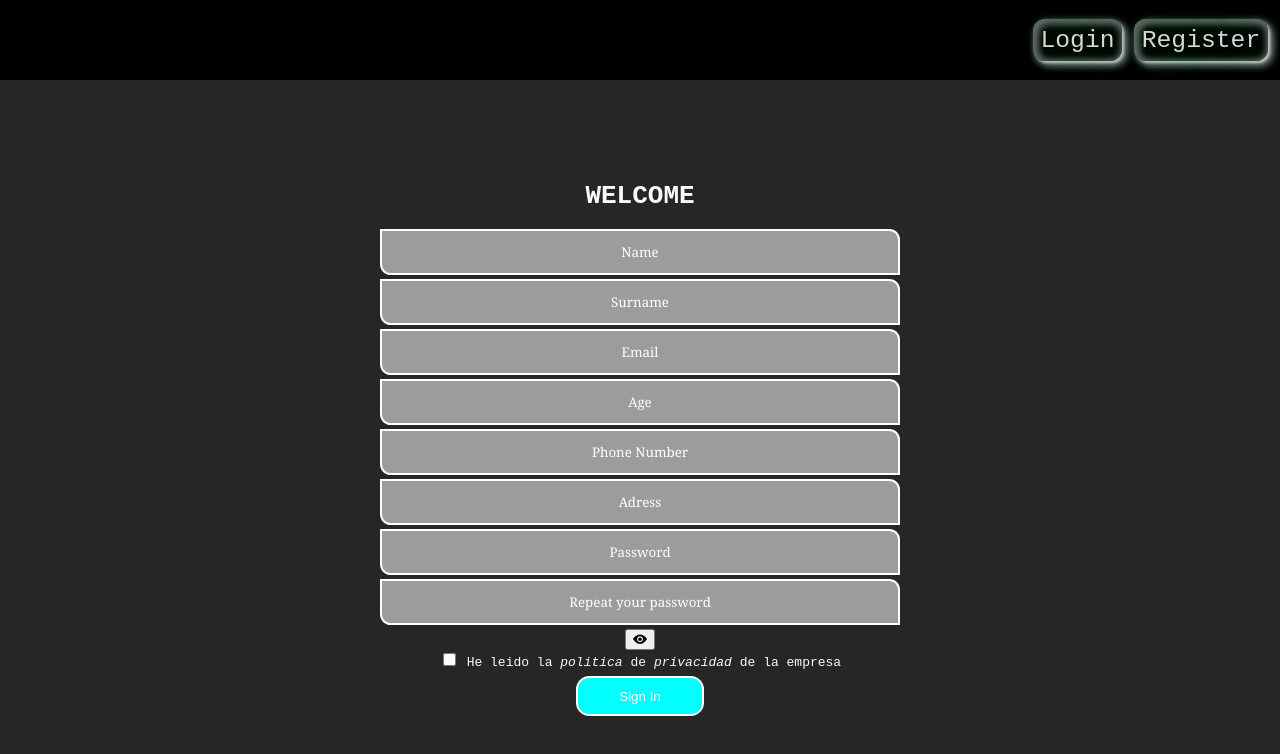
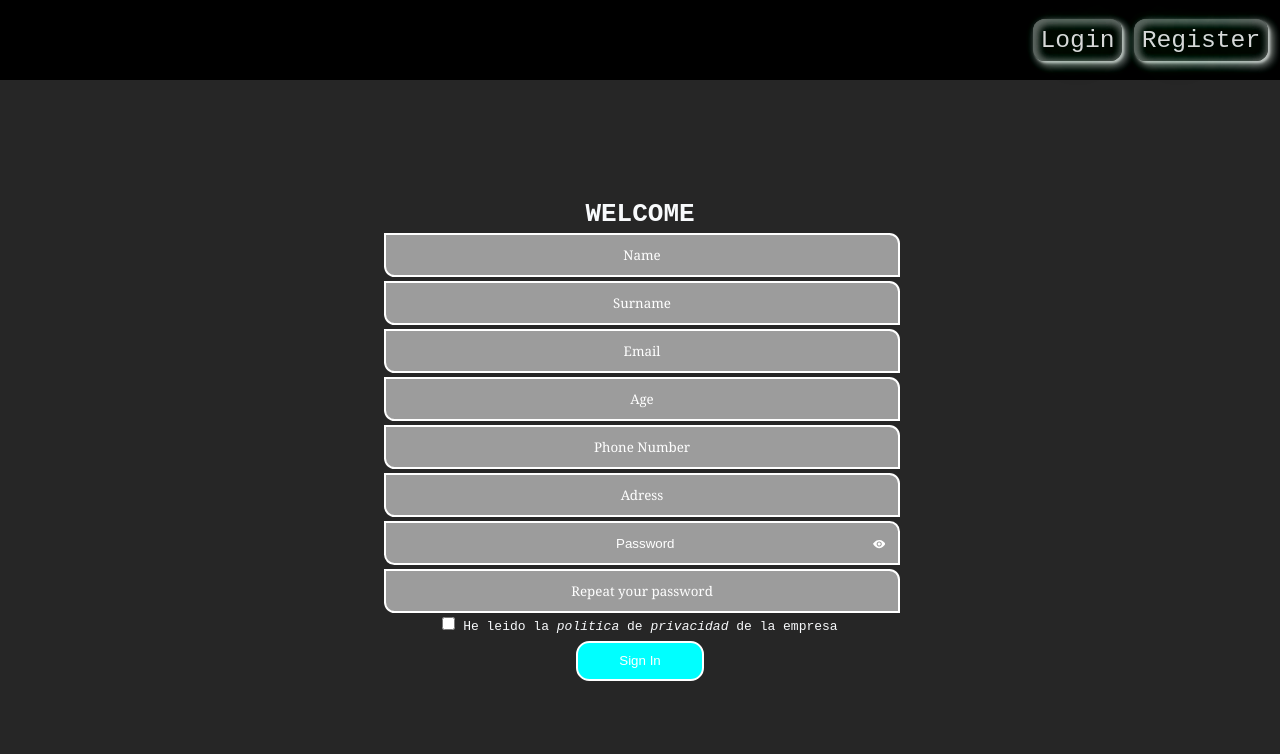
Before and after one commit to Coquixo/React-Group-Project, a React (Create React App) app: page /register in a window 1280 px wide. Shown: the top 754 px of the page. Built offline with nearby package versions, Linux system fonts and the light colour scheme.

Commit message:
Sign in form functionality details improved

```diff
--- /dev/null
+++ b/src/components/icons/EyeIcon.jsx
@@ -0,0 +1,22 @@
+import React from "react";
+
+const EyeIcon = ({ classes, onClick }) => {
+  const handleClick = () => {
+    onClick();
+  };
+
+  return (
+    <svg
+      onClick={handleClick}
+      className={classes}
+      xmlns="http://www.w3.org/2000/svg"
+      width="14"
+      height="12"
+      viewBox="0 0 24 20"
+    >
+      <path d="M15 12c0 1.654-1.346 3-3 3s-3-1.346-3-3 1.346-3 3-3 3 1.346 3 3zm9-.449s-4.252 8.449-11.985 8.449c-7.18 0-12.015-8.449-12.015-8.449s4.446-7.551 12.015-7.551c7.694 0 11.985 7.551 11.985 7.551zm-7 .449c0-2.757-2.243-5-5-5s-5 2.243-5 5 2.243 5 5 5 5-2.243 5-5z" />
+    </svg>
+  );
+};
+
+export default EyeIcon;
--- /dev/null
+++ b/src/components/icons/EyeSlashIcon.jsx
@@ -0,0 +1,29 @@
+import React from "react";
+
+const EyeSlashIcon = ({ classes, onClick }) => {
+  const handleClick = () => {
+    onClick();
+  };
+
+  return (
+    <svg
+      xmlns="http://www.w3.org/2000/svg"
+      fill="none"
+      width="14"
+      height="12"
+      viewBox="0 0 24 20"
+      strokeWidth={1.5}
+      stroke="currentColor"
+      className={classes}
+      onClick={handleClick}
+    >
+      <path
+        strokeLinecap="round"
+        strokeLinejoin="round"
+        d="M3.98 8.223A10.477 10.477 0 001.934 12C3.226 16.338 7.244 19.5 12 19.5c.993 0 1.953-.138 2.863-.395M6.228 6.228A10.45 10.45 0 0112 4.5c4.756 0 8.773 3.162 10.065 7.498a10.523 10.523 0 01-4.293 5.774M6.228 6.228L3 3m3.228 3.228l3.65 3.65m7.894 7.894L21 21m-3.228-3.228l-3.65-3.65m0 0a3 3 0 10-4.243-4.243m4.242 4.242L9.88 9.88"
+      />
+    </svg>
+  );
+};
+
+export default EyeSlashIcon;
--- a/src/containers/User/Login/Login.jsx
+++ b/src/containers/User/Login/Login.jsx
@@ -26,14 +26,14 @@ const Login = () => {
     //Hooks:
     //Hooks de credenciales de usuario:
     const [user, setUser] = useState({
-        email: '',
-        password: ''
+        email: "",
+        password: ""
     });
 
 
     const [userError, setUserError] = useState({
-        emailError: '',
-        passwordError: '',
+        emailError: "",
+        passwordError: "",
 
     })
 
@@ -48,21 +48,34 @@ const Login = () => {
     }
 
 
-    const errorHandler = (e) => {
+    // const errorHandler = (e) => {
 
-        let error = '';
+    //     let error = "";
 
-        error = errorCheck(e.target.name, e.target.value);
+    //     error = errorCheck(e.target.name, e.target.value);
 
 
-        setUserError((prevState) => ({
-            ...prevState,
-            [e.target.name + 'Error']: error
-        }));
+    //     setUserError((prevState) => ({
+    //         ...prevState,
+    //         [e.target.name + 'Error']: error
+    //     }));
 
 
+    // }
+
+    const errorHandler = (field, value, type) => {
+
+        let error = "";
+
+        error = errorCheck(value, type);
+
+        setUserError(((prevState) => ({
+            ...prevState,
+            [field + "Error"]: error
+
+        })));
+
     }
-
 
 
     //Life cycle-methods:
@@ -141,9 +154,11 @@ const Login = () => {
         <div className='loginDesign'>
             <div className='inputsContainer'>
                 <h1 className=''>PLEASE ENTER YOUR DETAILS TO LOGIN</h1>
-                <input type="email" name='email' placeholder='example@gmail.com' onChange={(e) => inputHandler(e)} onBlur={(e) => errorHandler(e)} className={userError.emailError === '' ? 'inputLogin' : 'inputLogin inputLoginError'} />
+                <input type="email" name='email' placeholder='example@gmail.com'
+                    onChange={(e) => inputHandler(e)} onBlur={(e) => errorHandler(e)} className={userError.emailError === '' ? 'inputLogin' : 'inputLogin inputLoginError'} />
                 <div className='errorMessage'>{userError.emailError}</div>
-                <input type="password" name='password' placeholder='password' onChange={(e) => inputHandler(e)} onBlur={(e) => errorHandler(e)} className={userError.passwordError === '' ? 'inputLogin' : 'inputLogin inputLoginError'} />
+                <input type="password" name='password' placeholder='password'
+                    onChange={(e) => inputHandler(e)} onBlur={(e) => errorHandler(e.target.name, e.target.value, "password")} className={userError.passwordError === '' ? 'inputLogin' : 'inputLogin inputLoginError'} />
                 <div className='errorMessage'>{userError.passwordError}</div>
             </div>
             <div onClick={() => logMe()} className='buttonDesign'>
--- a/src/containers/User/Register/Register.jsx
+++ b/src/containers/User/Register/Register.jsx
@@ -1,11 +1,11 @@
-
-import React, { useEffect, useState } from 'react';
-import { errorCheck } from '../../../services/errorManage'
-import './Register.scss'
-
+import React, { useEffect, useState } from "react";
+import { errorCheck } from "../../../services/errorManage";
+import { useNavigate } from "react-router-dom";
+import "./Register.scss";
+import EyeIcon from "../../../components/icons/EyeIcon";
+import EyeSlashIcon from "../../../components/icons/EyeSlashIcon";
 
 const Register = () => {
-
   //Hooks
   const [user, setUser] = useState({
     name: "",
@@ -15,7 +15,7 @@ const Register = () => {
     phone: "",
     adress: "",
     password: "",
-        password2: ""
+    password2: "",
   });
 
   const [userError, setUserError] = useState({
@@ -26,103 +26,165 @@ const Register = () => {
     phoneError: "",
     adressError: "",
     passwordError: "",
-        password2Error: ""
+    password2Error: "",
   });
 
-    const [message, setMessage] = useState('');
+  const [disabled, setDisabled] = useState(true);
+  const [acceptedTerms, setAcceptedTerms] = useState(false);
+  const [passwordShown, setPasswordShown] = useState(false);
 
-
-    //Handlers inputs usuario
+  const navigate = useNavigate();
 
   const inputHandler = (e) => {
+    // setUser((prevState) => ({
+    //     ...prevState,
+    //     [e.target.name]: e.target.value
+    // }));
+    setUser({
+      ...user,
+      [e.target.name]: e.target.value,
+    });
+  };
 
-        setUser((prevState) => ({
-            ...prevState,
-            [e.target.name]: e.target.value
+  useEffect(() => {
+    const userIsNotFilled = Object.values(user).some((property) => {
+      return property === "";
+    });
+    setDisabled(userIsNotFilled || !acceptedTerms);
+  }, [user, acceptedTerms]);
 
-
-        }));
-
-    }
-    console.log(user);
+  const handleSubmit = (e) => {
+    e.preventDefault();
+    navigate("/login");
+  };
 
   const errorHandler = (field, value, type) => {
+    let error = "";
+    error = errorCheck(value, type);
+    setUserError((prevState) => ({
+      ...prevState,
+      [field + "Error"]: error,
+    }));
+  };
 
-        let error = "";
-
-        error = errorCheck(value, type);
-
-        setUserError(((prevState) => ({
-            ...prevState,
-            [field + "Error"]: error
-
-        })));
-
-    }
-
-    //Show / Hide Password
-
-    const [passwordShown, setPasswordShown] = useState(false);
-
-    // Password toggle handler
   const togglePassword = () => {
-        // When the handler is invoked
-        // inverse the boolean state of passwordShown
     setPasswordShown(!passwordShown);
   };
 
-
-
-
   return (
     <div className="registerDesign">
-
-            <div className='formSquare'>
-                <h1 className=''>WELCOME</h1>
-                {/* <form action=""> */}
-                {/* Si colocamos form el botton de enseñar contraseña resetea el estado user, no estoy seguro si tambien pasa con submit (queda por ver) */}
-                    <input type="text" name="name" className='registerInputs' placeholder='Name'
-                        onChange={(e) => { inputHandler(e); setMessage(e.target.value) }} onBlur={(e) => errorHandler(e.target.name, e.target.value, "text")} />
-                    <div className='errorInput'>{userError.nameError}</div>
-                    <input type="text" name="surname" className='registerInputs' placeholder='Surname'
-                        onChange={(e) => { inputHandler(e); setMessage(e.target.value) }} onBlur={(e) => errorHandler(e.target.name, e.target.value, "text")} />
-                    <div className='errorInput'>{userError.surnameError}</div>
-                    <input type="text" name="email" className='registerInputs' placeholder='Email'
-                        onChange={(e) => { inputHandler(e); setMessage(e.target.value) }} onBlur={(e) => errorHandler(e.target.name, e.target.value, "email")} />
-                    <div className='errorInput'>{userError.emailError}</div>
-                    <input type="number" min="0" max="150" name="age" className='registerInputs' placeholder='Age'
-                        onChange={(e) => { inputHandler(e); setMessage(e.target.value) }} onBlur={(e) => errorHandler(e.target.name, e.target.value, "age")} />
-                    <div className='errorInput'>{userError.ageError}</div>
-                    <input type="text" name="phone" className='registerInputs' placeholder='Phone Number'
-                        onChange={(e) => { inputHandler(e); setMessage(e.target.value) }} onBlur={(e) => errorHandler(e.target.name, e.target.value, "phone")} />
-                    <div className='errorInput'>{userError.phoneError}</div>
-                    <input type="text" name="adress" className='registerInputs' placeholder='Adress'
-                        onChange={(e) => { inputHandler(e); setMessage(e.target.value) }} onBlur={(e) => errorHandler(e.target.name, e.target.value, "adress")} />
-                    <div className='errorInput'>{userError.adressError}</div>
-                    <input type={passwordShown ? "text" : "password"} name="password" className='registerInputs' placeholder='Password'
-                        onChange={(e) => { inputHandler(e); setMessage(e.target.value) }} onBlur={(e) => errorHandler(e.target.name, e.target.value, "password")} />
-                    <div className='errorInput'>{userError.passwordError}</div>
-                    <input type="password" name="password2" className='registerInputs' placeholder='Repeat your password'
-                        onChange={(e) => { inputHandler(e); setMessage(e.target.value) }} onBlur={(e) => errorHandler(e.target.name, e.target.value, "password")} />
-                    <div className='errorInput'>{userError.password2Error}</div>
-                    <button onClick={togglePassword} >
-                        <svg xmlns="http://www.w3.org/2000/svg" width="14" height="12" viewBox="0 0 24 20"><path d="M15 12c0 1.654-1.346 3-3 3s-3-1.346-3-3 1.346-3 3-3 3 1.346 3 3zm9-.449s-4.252 8.449-11.985 8.449c-7.18 0-12.015-8.449-12.015-8.449s4.446-7.551 12.015-7.551c7.694 0 11.985 7.551 11.985 7.551zm-7 .449c0-2.757-2.243-5-5-5s-5 2.243-5 5 2.243 5 5 5 5-2.243 5-5z" /></svg>
-                    </button>
-                    <br />
-                    <input type="checkbox" /> He leido la <i>politica</i> de <i>privacidad</i> de la empresa <br></br>
-                    <a href="https://www.google.com/">
-
-                    <input type="button" value="Sign In" className='submitButton' disabled={!message} />
-                    </a>
-
-                {/* </form> */}
+      <div className="formSquare">
+        <h1 className="">WELCOME</h1>
+        <form onSubmit={handleSubmit}>
+          <input
+            type="text"
+            name="name"
+            className="registerInputs"
+            placeholder="Name"
+            required
+            onChange={inputHandler}
+            onInput={(e) => errorHandler(e.target.name, e.target.value, "text")}
+          />
+          <div className="errorInput">{userError.nameError}</div>
+          <input
+            type="text"
+            name="surname"
+            className="registerInputs"
+            placeholder="Surname"
+            onChange={inputHandler}
+            onInput={(e) => errorHandler(e.target.name, e.target.value, "text")}
+          />
+          <div className="errorInput">{userError.surnameError}</div>
+          <input
+            type="text"
+            name="email"
+            className="registerInputs"
+            placeholder="Email"
+            onChange={inputHandler}
+            onInput={(e) =>
+              errorHandler(e.target.name, e.target.value, "email")
+            }
+          />
+          <div className="errorInput">{userError.emailError}</div>
+          <input
+            type="number"
+            min="0"
+            max="150"
+            name="age"
+            className="registerInputs"
+            placeholder="Age"
+            onChange={inputHandler}
+            onInput={(e) => errorHandler(e.target.name, e.target.value, "age")}
+          />
+          <div className="errorInput">{userError.ageError}</div>
+          <input
+            type="text"
+            name="phone"
+            className="registerInputs"
+            placeholder="Phone Number"
+            onChange={inputHandler}
+            onInput={(e) =>
+              errorHandler(e.target.name, e.target.value, "phone")
+            }
+          />
+          <div className="errorInput">{userError.phoneError}</div>
+          <input
+            type="text"
+            name="adress"
+            className="registerInputs"
+            placeholder="Adress"
+            onChange={inputHandler}
+            onInput={(e) =>
+              errorHandler(e.target.name, e.target.value, "adress")
+            }
+          />
+          <div className="errorInput">{userError.adressError}</div>
+          <div className="registerInputs inputContainer">
+            <input
+              className="inputDesign passwordInput"
+              type={passwordShown ? "text" : "password"}
+              name="password"
+              placeholder="Password"
+              onChange={inputHandler}
+              onInput={(e) =>
+                errorHandler(e.target.name, e.target.value, "password")
+              }
+            />
+            {passwordShown ? (
+              <EyeSlashIcon classes="eyeIcon" onClick={togglePassword} />
+            ) : (
+              <EyeIcon classes="eyeIcon" onClick={togglePassword} />
+            )}
           </div>
-
+          <div className="errorInput">{userError.passwordError}</div>
+          <input
+            type="password"
+            name="password2"
+            className="registerInputs"
+            placeholder="Repeat your password"
+            onChange={inputHandler}
+            onInput={(e) =>
+              errorHandler(e.target.name, e.target.value, "password")
+            }
+          />
+          <div className="errorInput">{userError.password2Error}</div>
+          <input
+            type="checkbox"
+            defaultChecked={acceptedTerms}
+            onChange={() => setAcceptedTerms(!acceptedTerms)}
+          />{" "}
+          He leido la <i>politica</i> de <i>privacidad</i> de la empresa{" "}
+          <br></br>
+          <input
+            type="submit"
+            value="Sign In"
+            className="submitButton"
+            disabled={disabled}
+          />
+        </form>
       </div>
-
-    )
-
-
-}
+    </div>
+  );
+};
 
 export default Register;
--- a/src/containers/User/Register/Register.scss
+++ b/src/containers/User/Register/Register.scss
@@ -1,10 +1,13 @@
-
+* {
+  margin: 0;
+  padding: 0;
+}
 
 .formSquare {
-
   color: rgb(248 250 252);
-    font-family: 'Courier New', Courier, monospace;
+  font-family: "Courier New", Courier, monospace;
   font-size: small;
+  width: 40vw;
 }
 
 .registerDesign {
@@ -19,8 +22,8 @@
 }
 
 .registerInputs {
-    margin: 0.3em;
-    width: 40vw;
+  margin: 0.3em 0;
+  width: 100%;
   height: 5vh;
   display: flex;
   text-align: center;
@@ -29,25 +32,56 @@
   border: 2px solid white;
   background-color: rgb(156, 156, 156);
   color: black;
-    font-family: Georgia, 'Times New Roman', Times, serif;
+  font-family: Georgia, "Times New Roman", Times, serif;
+}
 
+.passwordInput {
+  justify-self: center;
+  text-align: center;
+  margin-left: 32px;
+  width: 100%;
+}
+
+.passwordInput::placeholder {
+  color: white;
+}
+
+.eyeIcon {
+  justify-self: end;
+  margin-right: 1em;
+  fill: white;
+  cursor: pointer;
+  user-select: none;
+}
+
+.inputContainer {
+  color: white;
+  display: flex;
+  align-items: center;
+  width: 100%;
 }
 
 .registerInputs::placeholder {
+  color: rgb(255, 255, 255);
+}
 
-    color: rgb(255, 255, 255);
+.inputDesign {
+  background: none;
+  border: none;
+  width: 100%;
+}
+
+.inputDesign:focus {
+  outline: none;
 }
 
 .errorInput {
   color: red;
-    font-size: x-small;
+  font-size: small;
 }
 
-input[type=number]::-webkit-inner-spin-button {
+input[type="number"]::-webkit-inner-spin-button {
   -webkit-appearance: none;
-
-
-
 }
 
 .submitButton {
```
Also changed, not shown: src/containers/User/Login/Login.scss (+3 -9 lines), src/services/errorManage.js (+19 -28 lines). Lines whose indentation alone changed are shown as unchanged.
